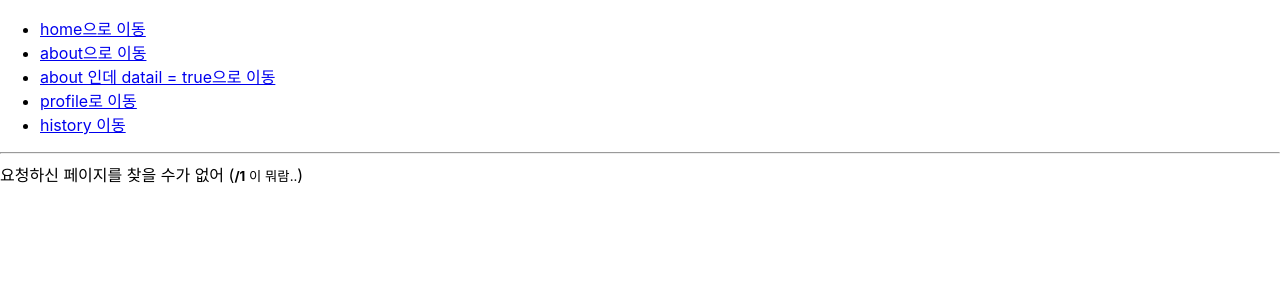
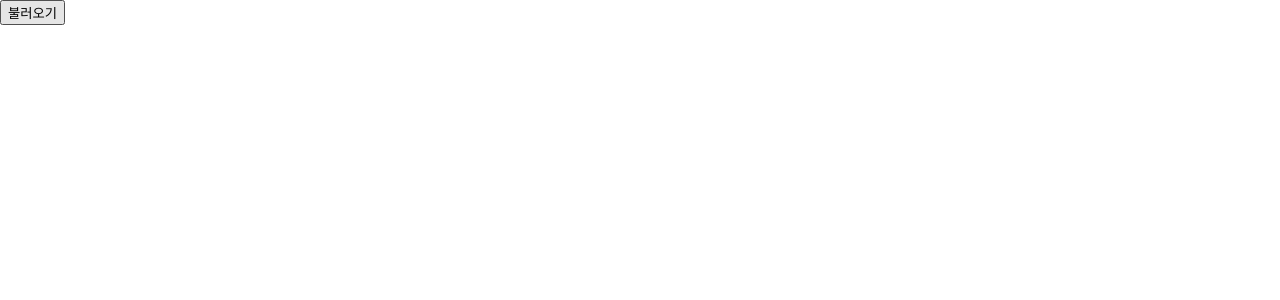
Before and after one commit to upship-kim/ReactPractice, a React (Create React App) app: page /1 in a window 1280 px wide. Shown: the top 300 px of the page. Built offline with nearby package versions, Linux system fonts and the light colour scheme.

Commit message:
news-viewer test

```diff
--- a/package.json
+++ b/package.json
@@ -6,6 +6,7 @@
     "@testing-library/jest-dom": "^5.11.4",
     "@testing-library/react": "^11.1.0",
     "@testing-library/user-event": "^12.1.10",
+    "axios": "^0.21.1",
     "immer": "^9.0.2",
     "qs": "^6.10.1",
     "react": "^17.0.2",
--- a/src/App.js
+++ b/src/App.js
@@ -6,6 +6,7 @@ import Input from './hooks/Input';
 import Average from './hooks/useMemo/Average';
 import ImmerApp from './immerLibrary/ImmerApp';
 import RouteApp from './router/RouteApp';
+import NewsApp from './news-viewer/NewsApp';
 
 function App() {
     // const [view, setView] = useState(true);
@@ -25,7 +26,8 @@ function App() {
                 </div>
             )} */}
             {/* <ImmerApp /> */}
-            <RouteApp />
+            {/* <RouteApp /> */}
+            <NewsApp />
         </>
     );
 }
--- /dev/null
+++ b/src/news-viewer/NewsApp.js
@@ -0,0 +1,25 @@
+import axios from 'axios';
+import React, {useState} from 'react';
+
+const NewsApp = () => {
+    const [data, setData] = useState('');
+
+    const onClick = async () => {
+        console.log('click');
+        const result = await axios.get(
+            'https://jsonplaceholder.typicode.com/todos/1'
+        );
+        setData(result.data);
+    };
+
+    return (
+        <>
+            <button onClick={onClick}>불러오기</button>
+            {data && (
+                <textarea value={JSON.stringify(data, null, 2)} rows={7} />
+            )}
+        </>
+    );
+};
+
+export default NewsApp;
--- a/src/router/page/Profile.js
+++ b/src/router/page/Profile.js
@@ -9,6 +9,10 @@ const Profile = ({match, location}) => {
     const [data] = datas.filter((data) => data.id === id);
     console.log(data);
 
+    if (data === undefined) {
+        return <div>그런 data가 없어.....</div>;
+    }
+
     return (
         <div>
             <h3>{data.id}</h3>
--- a/src/router/page/Profiles.js
+++ b/src/router/page/Profiles.js
@@ -19,6 +19,7 @@ const Profiles = () => {
                     );
                 })}
             </ul>
+
             <Route path="/profiles/:id" component={Profile} />
         </div>
     );
```
Also changed, not shown: 1 other file (tests, documents, lock files or other folders).
